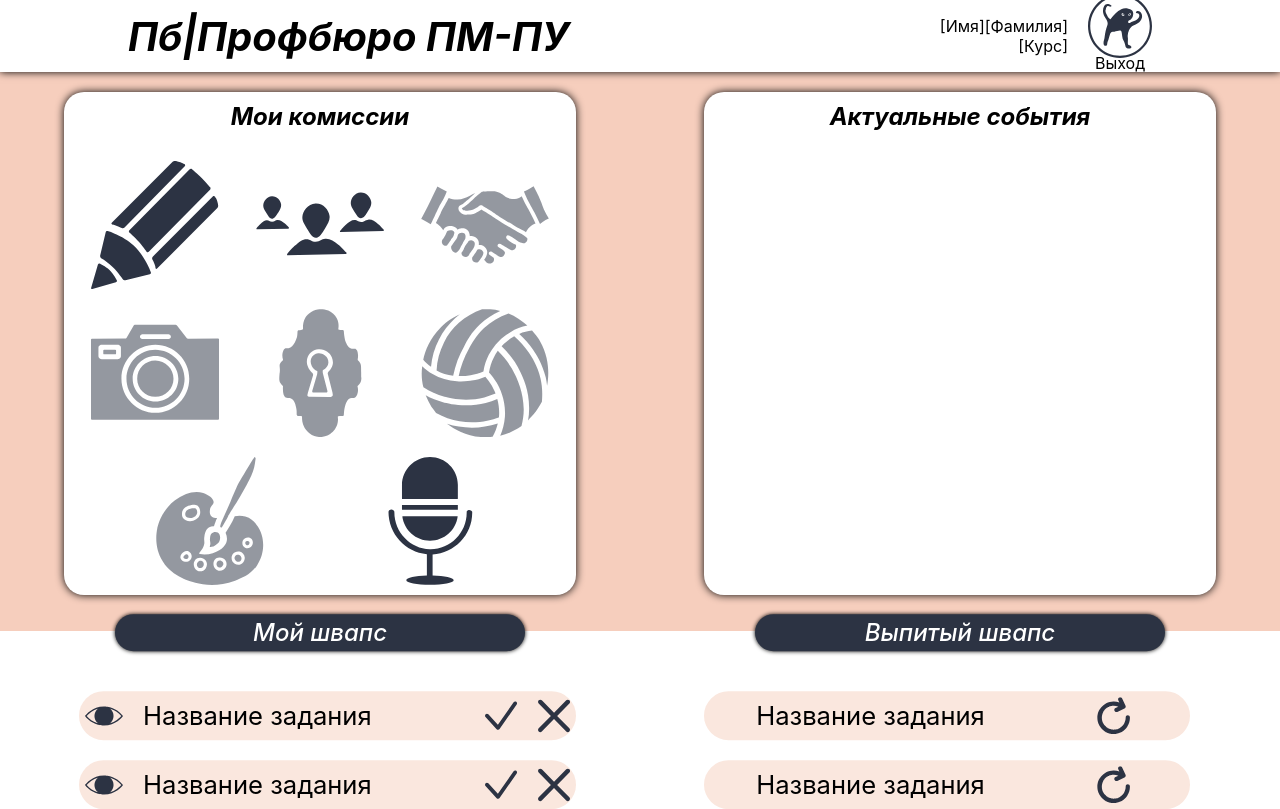
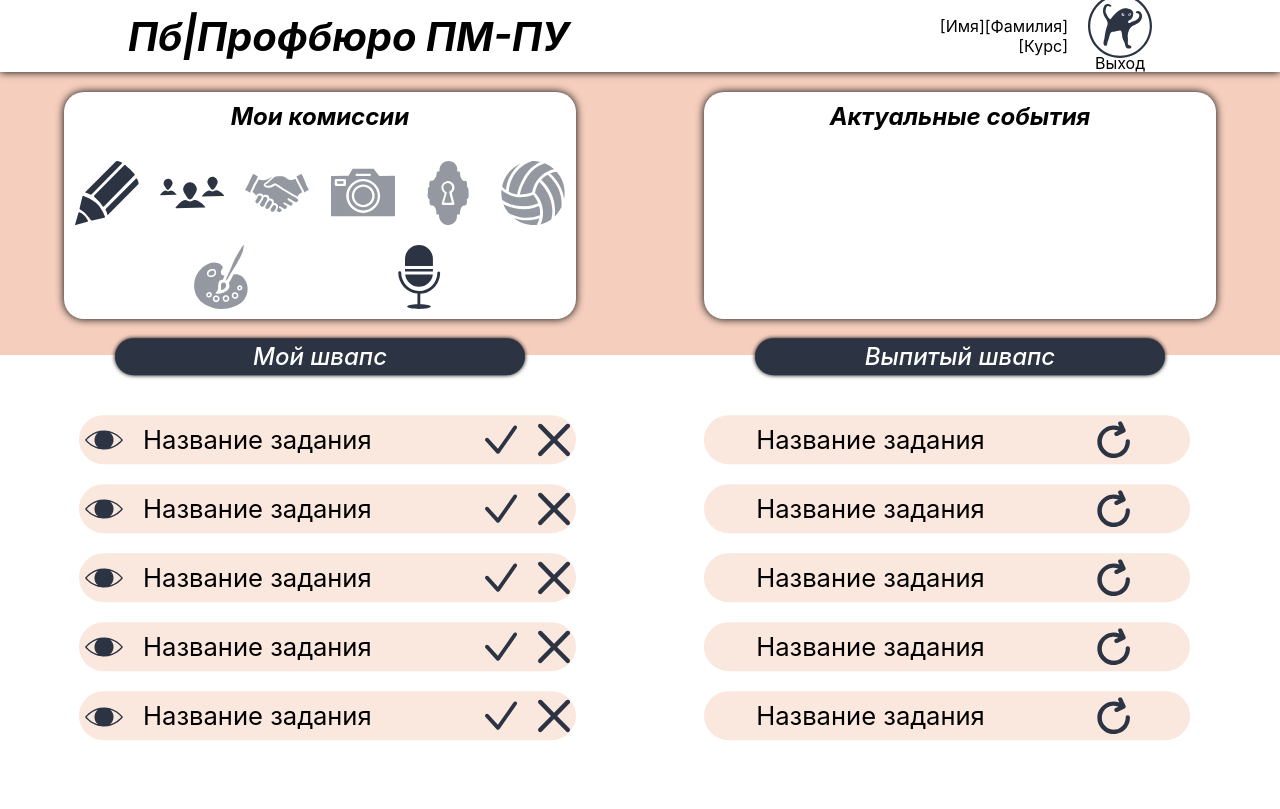
Before and after one commit to vladimirbahmetyev/AMCP-ProfBureau, a React (Create React App) app in the folder prof-bureau-service/: page / in a window 1280 px wide. Shown: the top 809 px of the page. Built offline with nearby package versions, Linux system fonts and the light colour scheme.

Commit message:
Delete useless constructors

```diff
--- a/prof-bureau-service/src/App.js
+++ b/prof-bureau-service/src/App.js
@@ -1,5 +1,4 @@
 import React from 'react';
-import logo from './logo.svg';
 import './App.css';
 import PersAcc from './Personal Acc/PersonalAcc';
 
--- a/prof-bureau-service/src/Personal Acc/ComissionsAndActionsTable/ActionsTable.js
+++ b/prof-bureau-service/src/Personal Acc/ComissionsAndActionsTable/ActionsTable.js
@@ -2,9 +2,6 @@ import  React from "react"
 import './ActionsTable.css'
 
 export default class ActionsTable extends React.Component{
-    constructor(props) {
-        super(props)
-    }
 
     state = {
         exampleState: true,
--- a/prof-bureau-service/src/Personal Acc/ComissionsAndActionsTable/ComissionsTable.css
+++ b/prof-bureau-service/src/Personal Acc/ComissionsAndActionsTable/ComissionsTable.css
@@ -23,8 +23,8 @@
 }
 .com-item{
     margin: 10px;
-    height: 8rem;
-    width: 8rem;
+    height: 5vw;
+    width: 5vw;
     transition-duration: 300ms;
     background-color: #2c3343;
     background-repeat: no-repeat;
--- a/prof-bureau-service/src/Personal Acc/ComissionsAndActionsTable/ComissionsTable.js
+++ b/prof-bureau-service/src/Personal Acc/ComissionsAndActionsTable/ComissionsTable.js
@@ -2,9 +2,6 @@ import  React from "react"
 import "./ComissionsTable.css"
 
 export default class ComissionsTable extends React.Component{
-    constructor(props) {
-        super(props)
-    }
 
     state = {
         exampleState: true,
--- a/prof-bureau-service/src/Personal Acc/CurrentTask/CurrentTask.js
+++ b/prof-bureau-service/src/Personal Acc/CurrentTask/CurrentTask.js
@@ -2,9 +2,6 @@ import React from 'react';
 import "./CurrentTask.css"
 
 export default class CurrentTask extends React.Component{
-    constructor(props) {
-        super(props)
-    }
 
     state = {
         descriptionState:"current-task-description-hide"
--- a/prof-bureau-service/src/Personal Acc/EndedTask/EndedTask.js
+++ b/prof-bureau-service/src/Personal Acc/EndedTask/EndedTask.js
@@ -2,9 +2,6 @@ import React from 'react';
 import "./EndedTask.css"
 
 export default class EndedTask extends React.Component{
-    constructor(props) {
-        super(props)
-    }
 
     state = {
         exampleState: true,
--- a/prof-bureau-service/src/Personal Acc/HeaderPB.js
+++ b/prof-bureau-service/src/Personal Acc/HeaderPB.js
@@ -2,9 +2,6 @@ import React from 'react';
 import './HeaderPB.css'
 
 export default class HeaderPB extends React.Component{
-    constructor(props) {
-        super(props)
-    }
 
     state = {
         exampleState: true,
--- a/prof-bureau-service/src/Personal Acc/ItemList/ItemList.css
+++ b/prof-bureau-service/src/Personal Acc/ItemList/ItemList.css
@@ -17,6 +17,7 @@
     font-style: italic;
     font-weight: 500;
     display: flex;
+    font-size: 3vh;
     justify-content: center;
     align-items: center;
     box-shadow: 0px 0px 4px 0px black;
--- a/prof-bureau-service/src/Personal Acc/ItemList/ItemList.js
+++ b/prof-bureau-service/src/Personal Acc/ItemList/ItemList.js
@@ -2,10 +2,6 @@ import  React from "react"
 import "./ItemList.css"
 
 export default class ItemList extends React.Component{
-    constructor(props) {
-        super(props)
-    }
-
     state = {
         exampleState: true,
         secondExampleState: 0
--- a/prof-bureau-service/src/Personal Acc/PersonalAcc.js
+++ b/prof-bureau-service/src/Personal Acc/PersonalAcc.js
@@ -10,9 +10,6 @@ import EndedTask from "./EndedTask/EndedTask"
 import CurrentTask from "./CurrentTask/CurrentTask"
 
 export default class PersonalAccount extends React.Component{
-    constructor(props) {
-        super(props)
-    }
 
     state = {
         exampleState: true,
```
Also changed, not shown: prof-bureau-service/src/logo.svg (deleted).
